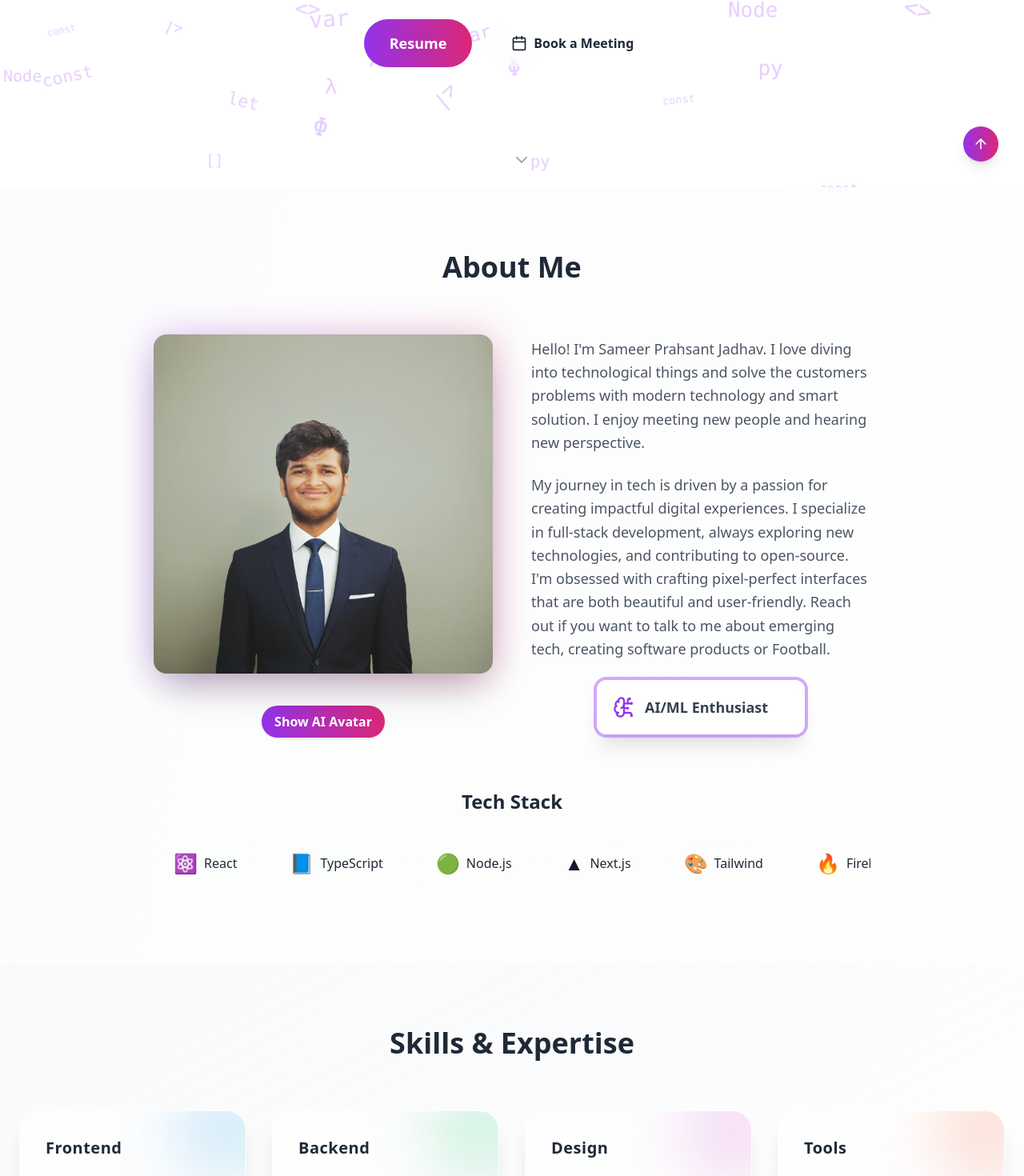
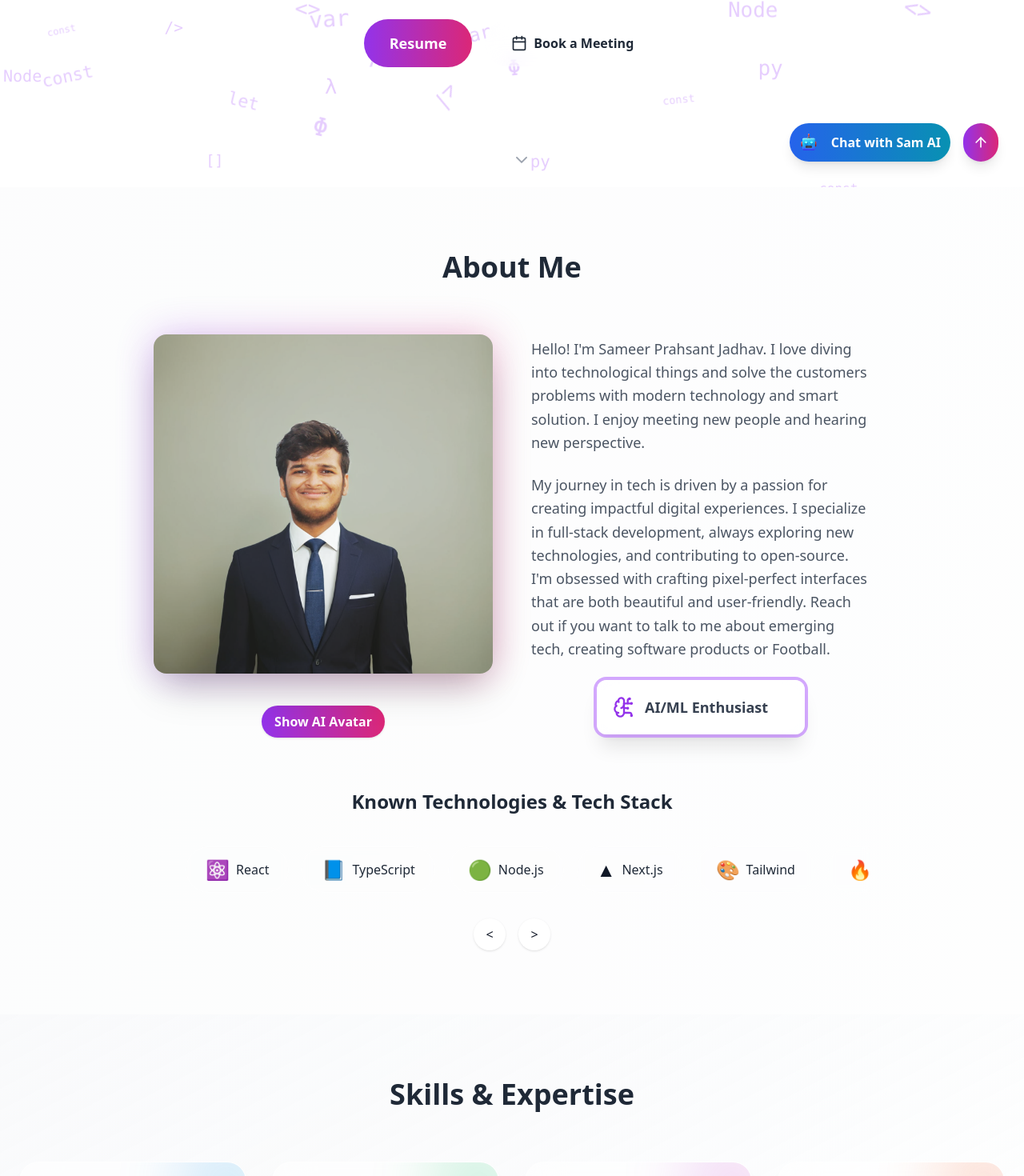
Before and after one commit to sameer6699/Sameer_portfolio, a React (Vite) app: page / in a window 1280 px wide. Shown: the part 566-2036 px from the top of the page at 80% size. Built offline with nearby package versions, Linux system fonts and the light colour scheme.

Commit message:
Added SAM AI chatbot in the code

```diff
--- a/src/components/About.tsx
+++ b/src/components/About.tsx
@@ -23,6 +23,33 @@ export const About: React.FC = () => {
     { name: 'Next.js', icon: '▲' },
     { name: 'Tailwind', icon: '🎨' },
     { name: 'Firebase', icon: '🔥' },
+    { name: 'Java', icon: '☕' },
+    { name: 'Python', icon: '🐍' },
+    { name: 'SQL', icon: '🗄️' },
+    { name: 'Shell Scripting', icon: '💻' },
+    { name: 'C++', icon: '➕' },
+    { name: 'HTML', icon: '🌐' },
+    { name: 'CSS', icon: '🎀' },
+    { name: 'JavaScript', icon: '✨' },
+    { name: 'jQuery', icon: '💠' },
+    { name: 'REST', icon: '🔗' },
+    { name: 'Spring Boot', icon: '🌱' },
+    { name: 'Django', icon: '🦎' },
+    { name: 'Git', icon: '🔧' },
+    { name: 'GitLab', icon: '🦊' },
+    { name: 'Docker', icon: '🐳' },
+    { name: 'Kubernetes', icon: '☸️' },
+    { name: 'CI/CD', icon: '🔄' },
+    { name: 'AWS', icon: '☁️' },
+    { name: 'Microsoft Azure', icon: '🔷' },
+    { name: 'MongoDB', icon: '🍃' },
+    { name: 'MySQL', icon: '🐬' },
+    { name: 'TensorFlow', icon: '🧠' },
+    { name: 'OpenCV', icon: '👁️' },
+    { name: 'PyTorch', icon: '🔥' },
+    { name: 'LangChain', icon: '🔗' },
+    { name: 'NLP', icon: '🗣️' },
+    { name: 'Postman', icon: '📮' },
   ];
 
   const facts = [
@@ -192,9 +219,14 @@ export const About: React.FC = () => {
             className="mt-16"
           >
             <h3 className="text-2xl font-bold text-center mb-8 text-gray-800 dark:text-white">
-              Tech Stack
+              Known Technologies & Tech Stack
             </h3>
-            <div className="flex gap-4 overflow-x-auto pb-4 hide-scrollbar">
+            <div>
+              <div
+                ref={scrollContainerRef}
+                className="flex gap-4 overflow-x-auto pb-4 hide-scrollbar px-10 items-center"
+                style={{ scrollBehavior: 'smooth' }}
+              >
                 {techStack.map((tech, index) => (
                   <motion.div
                     key={tech.name}
@@ -209,6 +241,33 @@ export const About: React.FC = () => {
                   </motion.div>
                 ))}
               </div>
+              <div className="flex justify-center gap-4 mt-2">
+                <button
+                  onClick={() => {
+                    if (scrollContainerRef.current) {
+                      scrollContainerRef.current.scrollBy({ left: -150, behavior: 'smooth' });
+                    }
+                  }}
+                  className="w-10 h-10 flex items-center justify-center bg-white dark:bg-gray-800 rounded-full shadow p-2 hover:bg-gray-200 dark:hover:bg-gray-700 transition"
+                  aria-label="Scroll left"
+                  type="button"
+                >
+                  {'<'}
+                </button>
+                <button
+                  onClick={() => {
+                    if (scrollContainerRef.current) {
+                      scrollContainerRef.current.scrollBy({ left: 150, behavior: 'smooth' });
+                    }
+                  }}
+                  className="w-10 h-10 flex items-center justify-center bg-white dark:bg-gray-800 rounded-full shadow p-2 hover:bg-gray-200 dark:hover:bg-gray-700 transition"
+                  aria-label="Scroll right"
+                  type="button"
+                >
+                  {'>'}
+                </button>
+              </div>
+            </div>
           </motion.div>
         </motion.div>
       </div>
--- a/src/components/Footer.tsx
+++ b/src/components/Footer.tsx
@@ -1,10 +1,35 @@
 import * as React from 'react';
 import { motion } from 'framer-motion';
-import { Heart, ArrowUp } from 'lucide-react';
+import { Heart, ArrowUp, X } from 'lucide-react';
+import RoboLogo from './assets/robo-logo.png';
 
 export const Footer: React.FC = () => {
   const scrollToTop = () => {
     window.scrollTo({ top: 0, behavior: 'smooth' });
+  };
+  const [isChatOpen, setIsChatOpen] = React.useState(false);
+  const [chatInput, setChatInput] = React.useState("");
+  const [messages, setMessages] = React.useState([
+    { sender: "sam", text: "Hi! I'm Sam AI. How can I help you today?" },
+  ]);
+
+  const handleSend = () => {
+    if (chatInput.trim() === "") return;
+    setMessages((msgs) => [
+      ...msgs,
+      { sender: "user", text: chatInput },
+    ]);
+    setChatInput("");
+    setTimeout(() => {
+      setMessages((msgs) => [
+        ...msgs,
+        { sender: "sam", text: "I'm just a demo for now!" },
+      ]);
+    }, 700);
+  };
+
+  const handleInputKeyDown = (e: React.KeyboardEvent<HTMLInputElement>) => {
+    if (e.key === "Enter") handleSend();
   };
 
   return (
@@ -44,9 +69,22 @@ export const Footer: React.FC = () => {
         </div>
 
         {/* Back to Top Button */}
+        <div className="fixed bottom-8 right-8 flex flex-row gap-4 z-40">
+          <motion.button
+            onClick={() => setIsChatOpen(true)}
+            className="p-3 bg-gradient-to-r from-blue-600 to-cyan-600 text-white rounded-full shadow-lg hover:shadow-xl transition-all duration-300 flex items-center gap-2"
+            whileHover={{ scale: 1.1 }}
+            whileTap={{ scale: 0.9 }}
+            initial={{ opacity: 0, y: 100 }}
+            animate={{ opacity: 1, y: 0 }}
+            transition={{ delay: 1.1 }}
+          >
+            <img src={RoboLogo} alt="Robo Logo" className="w-6 h-6 mr-2" />
+            <span className="font-semibold">Chat with Sam AI</span>
+          </motion.button>
           <motion.button
             onClick={scrollToTop}
-          className="fixed bottom-8 right-8 p-3 bg-gradient-to-r from-purple-600 to-pink-600 text-white rounded-full shadow-lg hover:shadow-xl transition-all duration-300 z-40"
+            className="p-3 bg-gradient-to-r from-purple-600 to-pink-600 text-white rounded-full shadow-lg hover:shadow-xl transition-all duration-300"
             whileHover={{ scale: 1.1 }}
             whileTap={{ scale: 0.9 }}
             initial={{ opacity: 0, y: 100 }}
@@ -56,6 +94,64 @@ export const Footer: React.FC = () => {
             <ArrowUp className="w-5 h-5" />
           </motion.button>
         </div>
+
+        {/* Chat with Sam AI Modal */}
+        {isChatOpen && (
+          <motion.div
+            initial={{ x: '100%' }}
+            animate={{ x: 0 }}
+            exit={{ x: '100%' }}
+            transition={{ type: 'spring', stiffness: 300, damping: 30 }}
+            className="fixed top-0 right-0 h-screen w-full sm:w-1/2 bg-white/90 dark:bg-gray-900/90 backdrop-blur-md z-50 shadow-2xl border-l border-white/20 dark:border-gray-700/20 flex flex-col"
+            style={{ maxWidth: '100vw' }}
+          >
+            <div className="flex items-center justify-between p-4 border-b border-gray-200/20 dark:border-gray-700/20">
+              <h2 className="text-xl font-bold text-gray-800 dark:text-white flex items-center gap-2">
+                <img src={RoboLogo} alt="Robo Logo" className="w-7 h-7 inline-block" />
+                Chat with Sam AI
+              </h2>
+              <button
+                onClick={() => setIsChatOpen(false)}
+                className="p-2 hover:bg-gray-100 dark:hover:bg-gray-800 rounded-full transition-colors"
+                aria-label="Close chat modal"
+              >
+                <X className="w-6 h-6 text-gray-500" />
+              </button>
+            </div>
+            <div className="p-6 flex-1 flex flex-col overflow-hidden">
+              {/* Chat messages area */}
+              <div className="flex-1 overflow-y-auto bg-white/60 dark:bg-gray-800/60 rounded-lg p-4 mb-4 border border-white/20 dark:border-gray-700/20" style={{ minHeight: 0 }}>
+                {messages.map((msg, idx) => (
+                  <div key={idx} className={`flex mb-2 ${msg.sender === 'user' ? 'justify-end' : 'justify-start'}`}>
+                    <div className={`px-4 py-2 rounded-2xl max-w-xs break-words text-sm shadow ${msg.sender === 'user' ? 'bg-gradient-to-r from-blue-500 to-cyan-500 text-white' : 'bg-gray-200 dark:bg-gray-700 text-gray-900 dark:text-gray-100'}`}>
+                      {msg.text}
+                    </div>
+                  </div>
+                ))}
+              </div>
+              {/* Chat input area */}
+              <div className="flex items-center gap-2 mt-auto">
+                <input
+                  type="text"
+                  className="flex-1 px-4 py-2 rounded-full border border-gray-300 dark:border-gray-700 bg-white dark:bg-gray-800 text-gray-900 dark:text-gray-100 focus:outline-none focus:ring-2 focus:ring-blue-400"
+                  placeholder="Type your message..."
+                  value={chatInput}
+                  onChange={e => setChatInput(e.target.value)}
+                  onKeyDown={handleInputKeyDown}
+                  autoFocus
+                />
+                <button
+                  onClick={handleSend}
+                  className="px-4 py-2 bg-gradient-to-r from-blue-600 to-cyan-600 text-white rounded-full font-semibold hover:from-cyan-600 hover:to-blue-600 transition-all duration-200"
+                  aria-label="Send message"
+                >
+                  Send
+                </button>
+              </div>
+            </div>
+          </motion.div>
+        )}
+      </div>
     </footer>
   );
 };
--- a/src/components/Portfolio.tsx
+++ b/src/components/Portfolio.tsx
@@ -240,7 +240,7 @@ export const Portfolio: React.FC = () => {
                     <p className="text-gray-600 dark:text-gray-400 mb-4 line-clamp-2">
                       {project.description.split('\n')[0]}
                     </p>
-                    <div className="flex flex-wrap gap-2">
+                    <div className="flex flex-wrap gap-4 pb-4 justify-center">
                       {project.tags.map((tag) => (
                         <span
                           key={tag}
```
Also changed, not shown: src/components/assets/robo-logo.png (added). Lines whose indentation alone changed are shown as unchanged.
